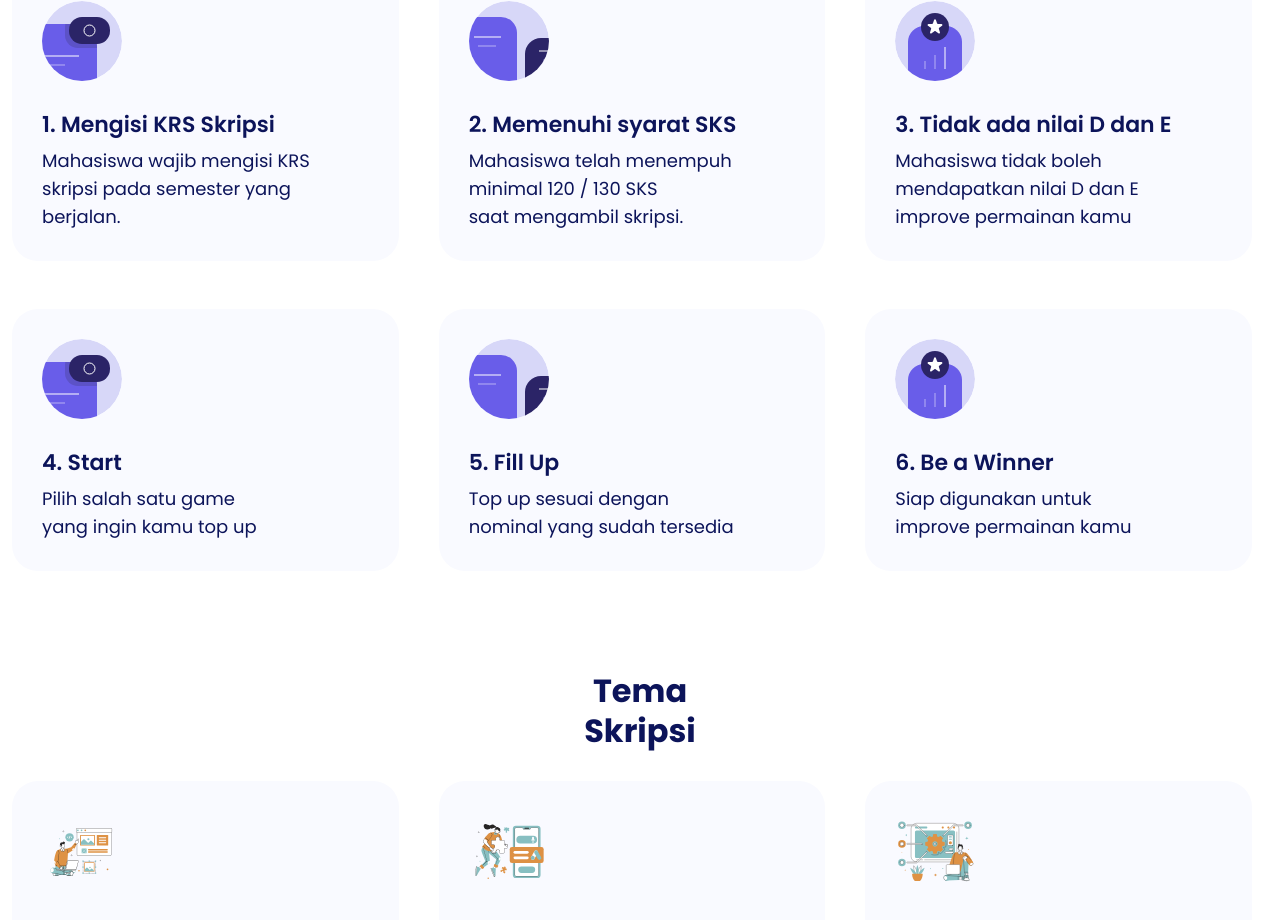
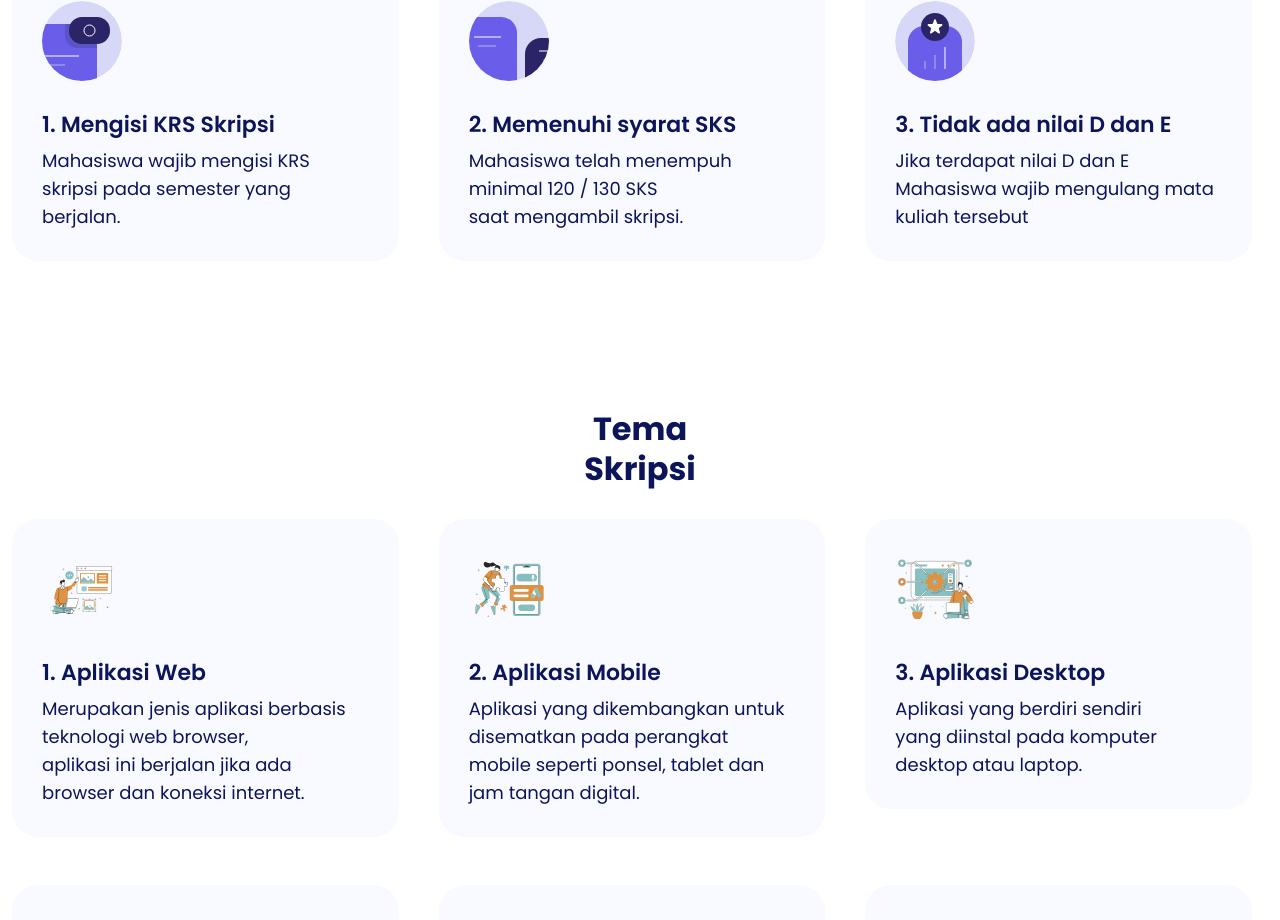
Before and after one commit to adamnasrudin03/client-skripsi, a Next.js app: page / in a window 1280 px wide. Shown: the part 902-1822 px from the top of the page. Built offline with nearby package versions, Linux system fonts and the light colour scheme.

Commit message:
fix layout syarat skripsi

```diff
--- a/components/organisms/SyaratSkripsi/index.tsx
+++ b/components/organisms/SyaratSkripsi/index.tsx
@@ -13,11 +13,8 @@ export default function SyaratSkripsi() {
         <div className="row gap-lg-0 gap-4" data-aos="fade-up">
           <StepItem icon="step1" title="1. Mengisi KRS Skripsi" desc1="Mahasiswa wajib mengisi KRS " desc2="skripsi pada semester yang berjalan." />
           <StepItem icon="step2" title="2. Memenuhi syarat SKS" desc1="Mahasiswa telah menempuh minimal 120 / 130 SKS " desc2="saat mengambil skripsi." />
-          <StepItem icon="step3" title="3. Tidak ada nilai D dan E" desc1="Mahasiswa tidak boleh mendapatkan nilai D dan E" desc2="improve permainan kamu" />
+          <StepItem icon="step3" title="3. Tidak ada nilai D dan E" desc1="Jika terdapat nilai D dan E" desc2="Mahasiswa wajib mengulang mata kuliah tersebut" />
           <div className="mt-5">  </div>
-          <StepItem icon="step1" title="4. Start" desc1="Pilih salah satu game" desc2="yang ingin kamu top up" />
-          <StepItem icon="step2" title="5. Fill Up" desc1="Top up sesuai dengan" desc2="nominal yang sudah tersedia" />
-          <StepItem icon="step3" title="6. Be a Winner" desc1="Siap digunakan untuk" desc2="improve permainan kamu" />
         </div>
       </div>
     </section>
```
